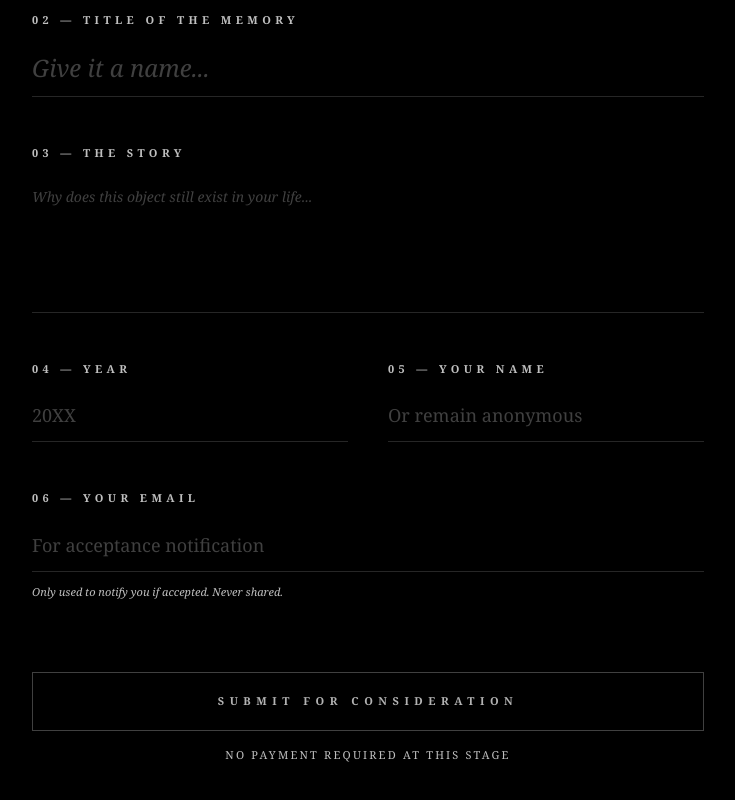
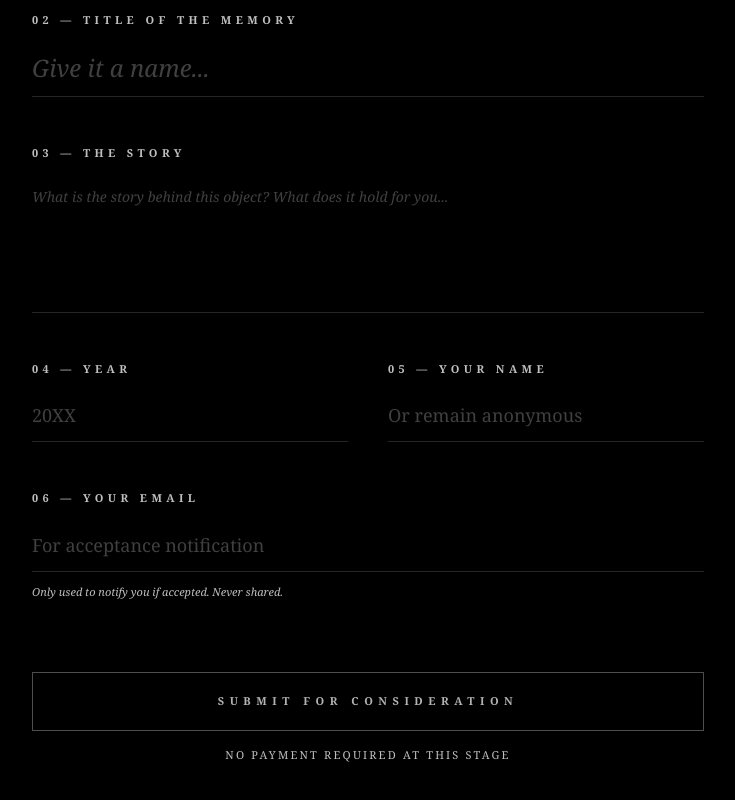
Before and after one commit to zafizing/archiveofalmost, a Next.js app: page /submit in a window 1280 px wide. Shown: the part 642-1442 px from the top of the page, without its empty margins (272-1007 px from the left). Built offline with nearby package versions, Linux system fonts and the light colour scheme; no server answers; the database is empty.

Commit message:
Update page.tsx

```diff
--- a/src/app/submit/page.tsx
+++ b/src/app/submit/page.tsx
@@ -168,7 +168,7 @@ export default function SubmitPage() {
             <textarea
               name="description"
               rows={5}
-              placeholder="Why does this object still exist in your life..."
+              placeholder="What is the story behind this object? What does it hold for you..."
               required
               className="bg-transparent border-b border-neutral-800 py-3 focus:border-white/40 outline-none resize-none text-white placeholder:text-neutral-700 leading-relaxed text-sm font-light italic"
             />
@@ -219,7 +219,7 @@ export default function SubmitPage() {
             <button
               type="submit"
               disabled={loading}
-              className="w-full py-5 border border-neutral-700 bg-transparent text-white hover:bg-white hover:text-black transition-all duration-700 uppercase tracking-[0.5em] text-[11px] font-bold disabled:opacity-30 disabled:cursor-not-allowed"
+              className="w-full py-5 border border-white/30 bg-transparent text-white hover:border-white/80 hover:bg-white/10 transition-all duration-700 uppercase tracking-[0.5em] text-[11px] font-bold disabled:opacity-30 disabled:cursor-not-allowed"
             >
               {loading ? 'Submitting...' : 'Submit for Consideration'}
             </button>
```
